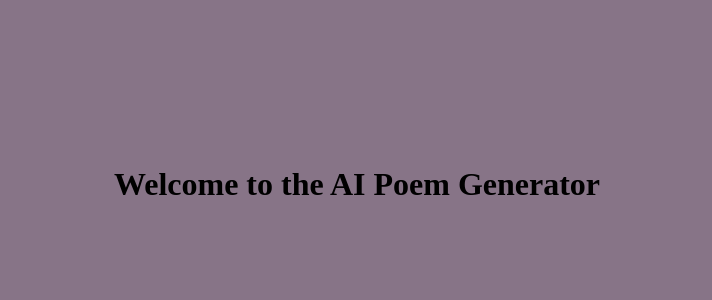
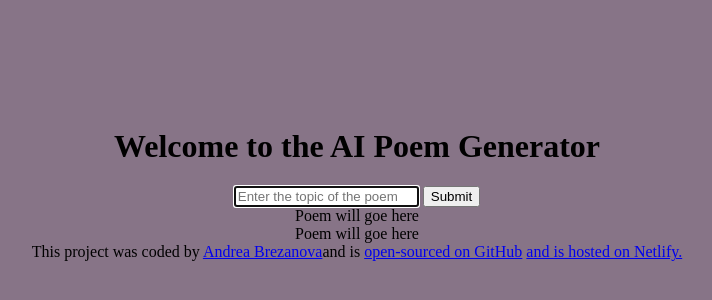
Before and after one commit to Andrea-Brezanova/Poem-Generator, a plain HTML site: page index.html in a window 1280 px wide. Shown: the part 224-524 px from the top of the page, without its empty margins (283-995 px from the left). Drawn offline with Linux system fonts and the light colour scheme.

Commit message:
Added basic HTML structure.

```diff
--- a/index.html
+++ b/index.html
@@ -6,8 +6,31 @@
     <link rel="stylesheet" href="./styles.css">
     <title>AI Poem Generator</title>
 </head>
-<body>
-    <h1>Welcome to the AI Poem Generator</h1>
-    <script src="main.js"></script>
-</body>
+    <body>
+        <header>
+            <h1>Welcome to the AI Poem Generator</h1>
+        </header>
+        <main>
+            <form action="">
+                <input type="text"
+                    placeholder="Enter the topic of the poem"
+                    autofocus
+                    required
+                    autocomplete = "off"
+                />
+                <input type="submit">
+            </form>
+            <div>
+                Poem will goe here
+                <br>
+                Poem will goe here
+            </div>
+        </main>
+        <footer>This project was coded by
+            <a href="https://www.linkedin.com/in/andrea-brezanova/">Andrea Brezanova</a>and is
+            <a href="https://github.com/Andrea-Brezanova/Poem-Generator" target="_blank">open-sourced on GitHub</a>
+            <a href="https://www.linkedin.com/in/andrea-brezanova/" target="_blank">and is hosted on Netlify.</a>
+        </footer>
+        <script src="main.js"></script>
+    </body>
 </html>
```
